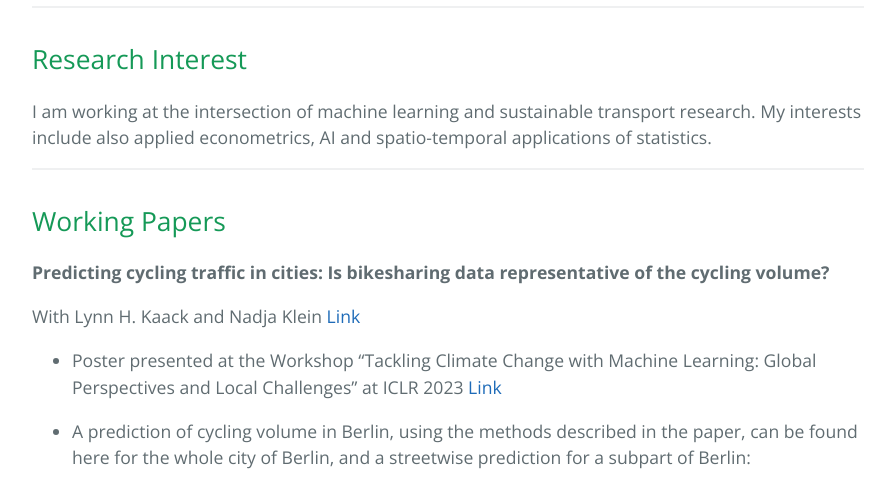
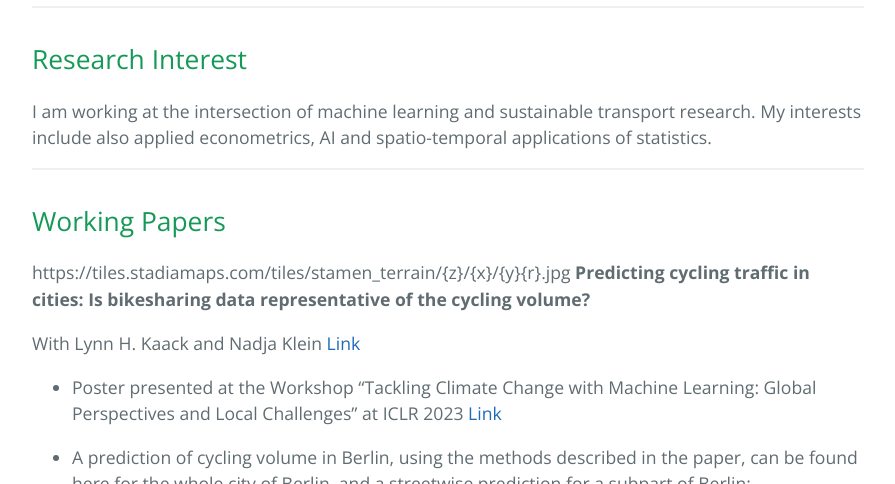
Before and after one commit to silkekaiser/silkekaiser.github.io, a Jekyll site: the page built from research.md, in a window 1280 px wide and 900 px high, scrolled down 477 px, cut to the strip 0-484 px from the top of the window. Shown: the whole strip, without its empty margins (192-1087 px from the left). Built offline with Jekyll 4.4.1, drawn with Linux system fonts in a browser that asks for light colours; nearby versions of some CDN libraries; our own code applies the rules of GitHub Pages for plain Markdown files; part of the change alters nothing that is shown.

Commit message:
Update research.md

```diff
--- a/research.md
+++ b/research.md
@@ -10,7 +10,7 @@ I am working at the intersection of machine learning and sustainable transport r
 
 -----------------------------------
 ## Working Papers
-
+https://tiles.stadiamaps.com/tiles/stamen_terrain/{z}/{x}/{y}{r}.jpg
 **Predicting cycling traffic in cities: Is bikesharing data representative of the cycling volume?**
 
 With Lynn H. Kaack and Nadja Klein [Link](https://opus4.kobv.de/opus4-hsog/files/4942/Kaiser_Klein_Kaack_2023_Predicting_cycling.pdf)
```
